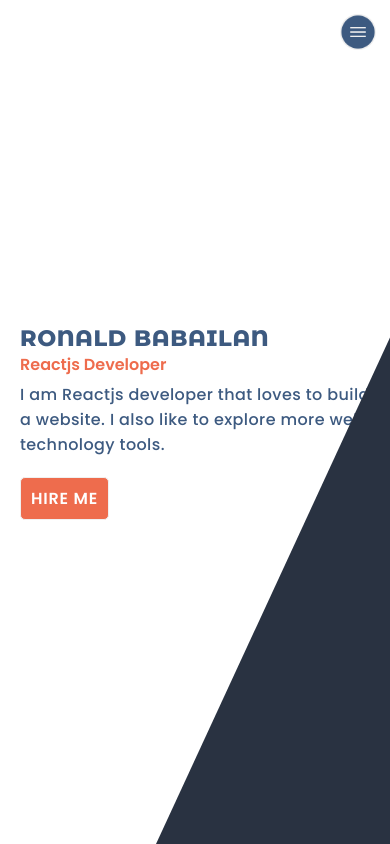
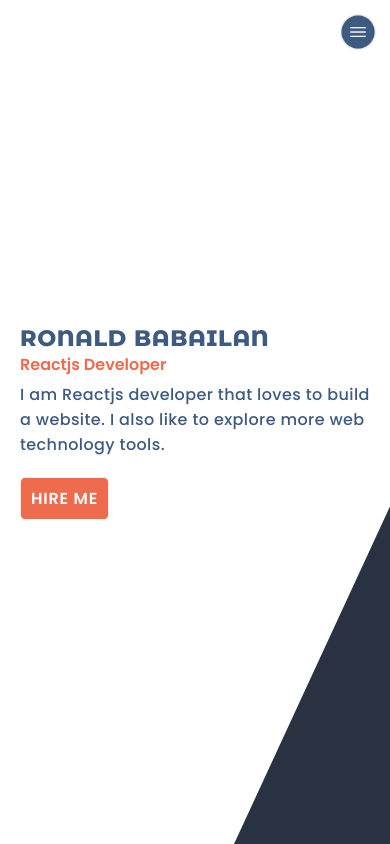
Before and after one commit to rbabailan/babailan-ronald-portfolio, a React (Create React App) app: page / in a window 390 px wide. Built offline with nearby package versions, Linux system fonts and the light colour scheme.

Commit message:
refactoring font size, scroll bar width, etc.

```diff
--- a/src/App.css
+++ b/src/App.css
@@ -18,7 +18,7 @@
 
 /* width */
 ::-webkit-scrollbar {
-  width: 10px;
+  width: 2px;
 }
 
 /* Track */
@@ -28,7 +28,7 @@
 
 /* Handle */
 ::-webkit-scrollbar-thumb {
-  background: #888;
+  background: var(--dark-blue);
 }
 
 /* Handle on hover */
--- a/src/component/Navbar.module.css
+++ b/src/component/Navbar.module.css
@@ -59,6 +59,9 @@
         font-size: 1.6rem;
     }
 
+    .navbarDiv {
+        font-size: 1.2rem;
+    }
     nav {
         width: 100%;
     }
@@ -71,9 +74,3 @@
         display: block;
     }
 }
-
-@media(max-width:480px) {
-    .navbarDiv {
-        font-size: 1.2rem;
-    }
-}
--- a/src/content/About/About.module.css
+++ b/src/content/About/About.module.css
@@ -34,7 +34,7 @@
 .aboutPart {
     width: 50%;
     text-align: center;
-    color: var(--dark-blue);
+    color: var(--black-gray);
 }
 
 .aboutPartTitle,
--- a/src/content/Home/Home.module.css
+++ b/src/content/Home/Home.module.css
@@ -22,6 +22,7 @@
     width: 45%;
     align-self: center;
     padding: 0 20px;
+    z-index: -1;
 }
 
 .homeInfoMe {
@@ -79,8 +80,8 @@
 
 @media (max-width:768px) {
     .contentStyle {
-        -webkit-clip-path: polygon(100% 40%, 100% 100%, 40% 100%);
-        clip-path: polygon(100% 40%, 100% 100%, 40% 100%);
+        -webkit-clip-path: polygon(100% 60%, 60% 100%, 100% 100%);
+        clip-path: polygon(100% 60%, 60% 100%, 100% 100%);
         min-height: 480px;
     }
 
--- a/src/index.css
+++ /dev/null
@@ -1,13 +0,0 @@
-body {
-  margin: 0;
-  font-family: -apple-system, BlinkMacSystemFont, 'Segoe UI', 'Roboto', 'Oxygen',
-    'Ubuntu', 'Cantarell', 'Fira Sans', 'Droid Sans', 'Helvetica Neue',
-    sans-serif;
-  -webkit-font-smoothing: antialiased;
-  -moz-osx-font-smoothing: grayscale;
-}
-
-code {
-  font-family: source-code-pro, Menlo, Monaco, Consolas, 'Courier New',
-    monospace;
-}
--- a/src/index.js
+++ b/src/index.js
@@ -1,6 +1,5 @@
 import React from 'react';
 import ReactDOM from 'react-dom/client';
-import './index.css';
 import App from './App';
 import reportWebVitals from './reportWebVitals';
 
```
